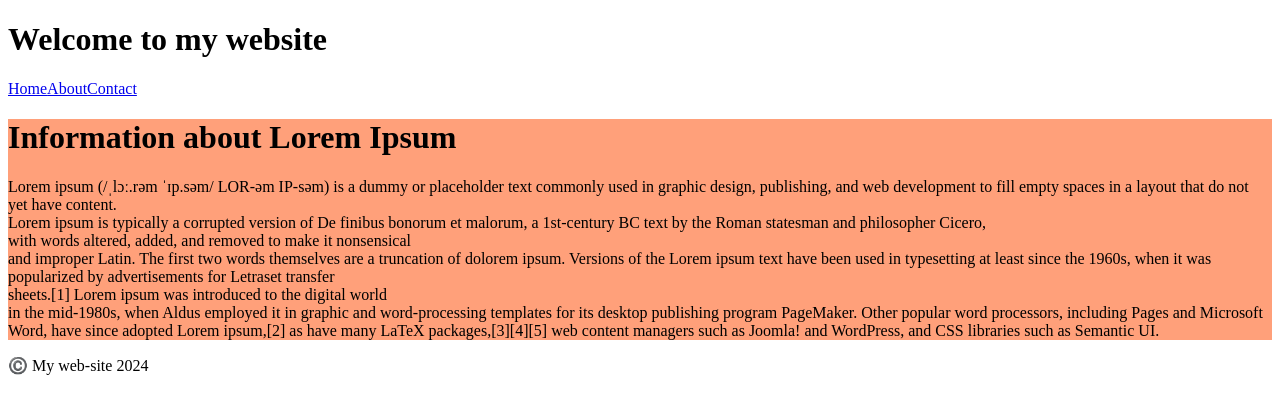
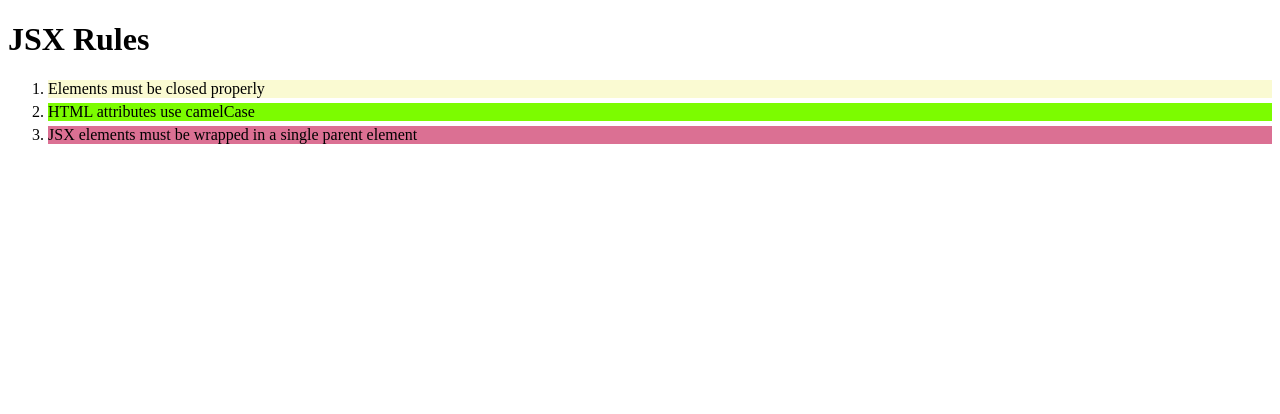
Before and after one commit to muxlisa-maxmudova/react.js.start, a React (Vite) app: page / in a window 1280 px wide. Shown: the top 414 px of the page. Built offline with nearby package versions, Linux system fonts and the light colour scheme.

Commit message:
JSXRules

```diff
--- a/src/App.jsx
+++ b/src/App.jsx
@@ -1,12 +1,8 @@
-import Footer from "./components/Footer.jsx";
-import Header from "./components/Header.jsx";
-import MainContent from "./components/MainContent.jsx";
+import JSXRules from "./components/JSXRules.jsx";
 function App() {
     return (
         <div>
-            <Header/>
-            <MainContent/>
-            <Footer/>
+            <JSXRules/>
         </div>
     )
 }
--- /dev/null
+++ b/src/components/JSXRules.jsx
@@ -0,0 +1,19 @@
+const JsxRules = () => {
+    return (
+        <div>
+            <h1>JSX Rules</h1>
+            <ol>
+                <li style={{background:"lightgoldenrodyellow", marginBottom:'5px'}}>
+                    Elements must be closed properly
+                </li>
+                <li style={{background:"lawngreen",  marginBottom:'5px'}}>
+                    HTML attributes use camelCase
+                </li>
+                <li style={{background:"palevioletred" , marginBottom:'5px'}}>
+                    JSX elements must be wrapped in a single parent element
+                </li>
+            </ol>
+        </div>
+    )
+}
+export default JsxRules
```
